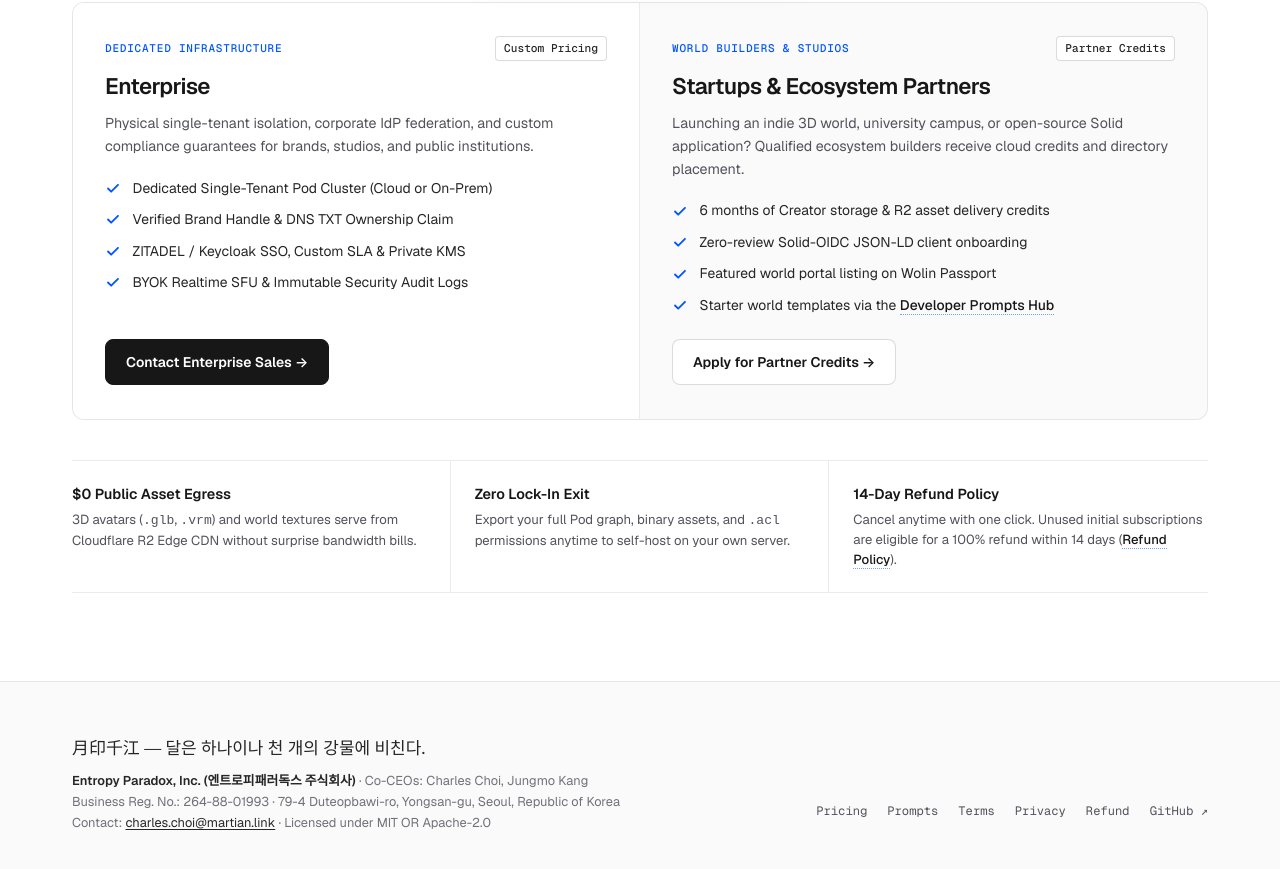
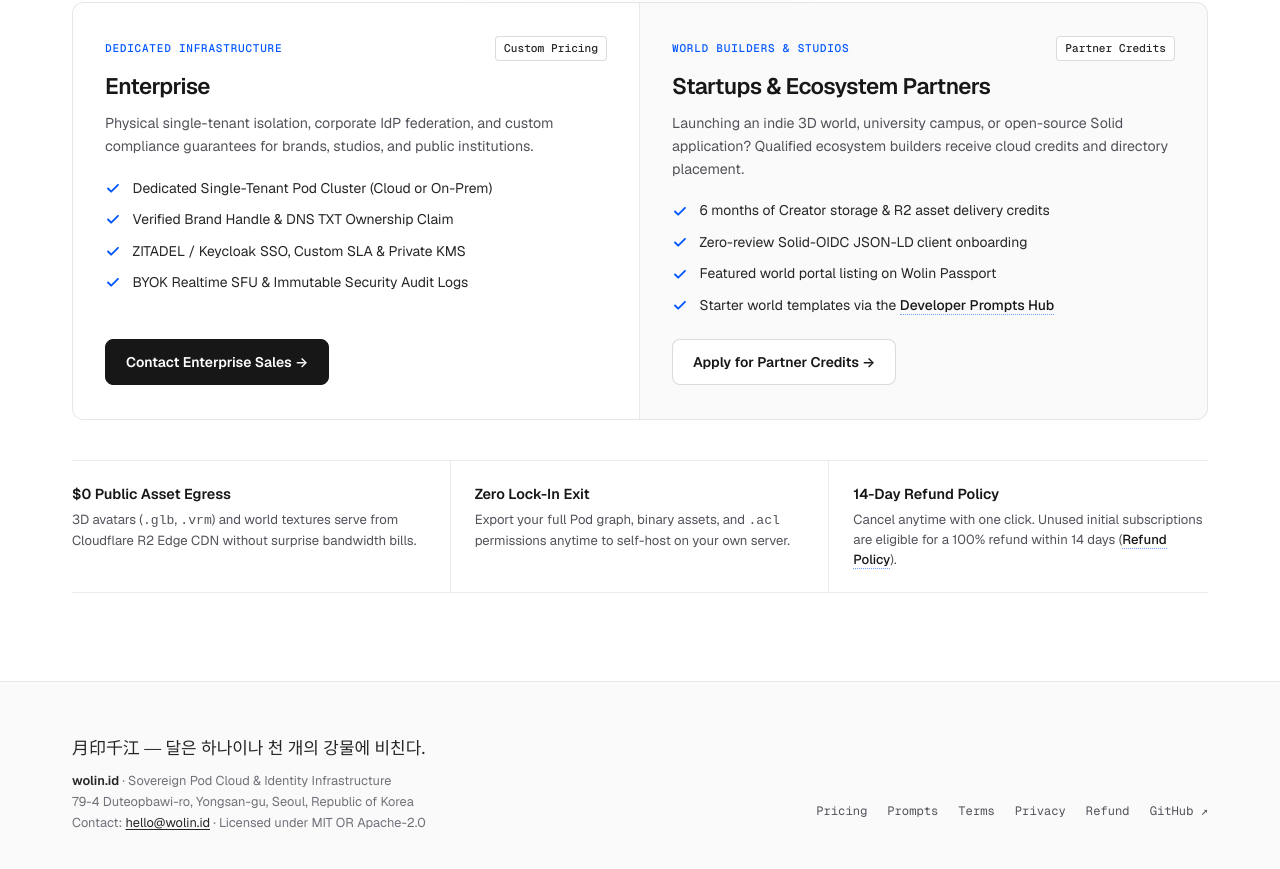
Before and after one commit to wolin-id/web, a plain HTML site: page pricing.html in a window 1280 px wide. Shown: the part 1014-1883 px from the top of the page. Drawn offline with nearby package versions, Linux system fonts and the light colour scheme; a web font is replaced by a local one.

Commit message:
chore(web): replace Entropy brand & email in UI/footers with wolin.id & hello@wolin.id

```diff
--- a/pricing.html
+++ b/pricing.html
@@ -727,7 +727,7 @@
       <div class="header-actions">
         <a href="/" class="header-link-mobile">Home</a>
         <a href="/prompts.html" class="header-link-mobile">Prompts</a>
-        <a href="mailto:charles.choi@martian.link?subject=Wolin%20Pod%20Onboarding" class="header-cta">Get Started</a>
+        <a href="mailto:hello@wolin.id?subject=Wolin%20Pod%20Onboarding" class="header-cta">Get Started</a>
       </div>
     </div>
   </header>
@@ -756,7 +756,7 @@
             </div>
             <p class="tier-summary">For individuals claiming a portable metaverse identity, 3D avatar closet, and Wolin Passport.</p>
 
-            <a href="mailto:charles.choi@martian.link?subject=Claim%20Free%20Wolin%20Pod" class="btn-plan">Claim Free Pod</a>
+            <a href="mailto:hello@wolin.id?subject=Claim%20Free%20Wolin%20Pod" class="btn-plan">Claim Free Pod</a>
 
             <div class="feature-divider">
               <div class="feature-group-title">Included in Free</div>
@@ -799,7 +799,7 @@
             </div>
             <p class="tier-summary">For builders, 3-character rare handle holders, and personal custom domain identities.</p>
 
-            <a href="mailto:charles.choi@martian.link?subject=Wolin%20Pro%20Subscription" class="btn-plan primary">Upgrade to Pro →</a>
+            <a href="mailto:hello@wolin.id?subject=Wolin%20Pro%20Subscription" class="btn-plan primary">Upgrade to Pro →</a>
 
             <div class="feature-divider">
               <div class="feature-group-title">Everything in Free, plus</div>
@@ -841,7 +841,7 @@
             </div>
             <p class="tier-summary">For 3D world hosts, live concert stages, and spatial commerce pop-up studios.</p>
 
-            <a href="mailto:charles.choi@martian.link?subject=Wolin%20Creator%20Subscription" class="btn-plan ink">Start Creator Plan</a>
+            <a href="mailto:hello@wolin.id?subject=Wolin%20Creator%20Subscription" class="btn-plan ink">Start Creator Plan</a>
 
             <div class="feature-divider">
               <div class="feature-group-title">Everything in Pro, plus</div>
@@ -904,7 +904,7 @@
               </li>
             </ul>
           </div>
-          <a href="mailto:charles.choi@martian.link?subject=Wolin%20Enterprise%20Cluster%20Inquiry" class="split-cta solid">Contact Enterprise Sales →</a>
+          <a href="mailto:hello@wolin.id?subject=Wolin%20Enterprise%20Cluster%20Inquiry" class="split-cta solid">Contact Enterprise Sales →</a>
         </div>
 
         <!-- Right: Startups & Ecosystem Partners -->
@@ -937,7 +937,7 @@
               </li>
             </ul>
           </div>
-          <a href="mailto:charles.choi@martian.link?subject=Wolin%20Ecosystem%20Partner%20Application" class="split-cta outline">Apply for Partner Credits →</a>
+          <a href="mailto:hello@wolin.id?subject=Wolin%20Ecosystem%20Partner%20Application" class="split-cta outline">Apply for Partner Credits →</a>
         </div>
       </section>
 
@@ -965,9 +965,9 @@
       <div>
         <div class="footer-quote">月印千江 — 달은 하나이나 천 개의 강물에 비친다.</div>
         <div class="footer-meta">
-          <strong>Entropy Paradox, Inc. (엔트로피패러독스 주식회사)</strong> · Co-CEOs: Charles Choi, Jungmo Kang<br>
-          Business Reg. No.: 264-88-01993 · 79-4 Duteopbawi-ro, Yongsan-gu, Seoul, Republic of Korea<br>
-          Contact: <a href="mailto:charles.choi@martian.link">charles.choi@martian.link</a> · Licensed under MIT OR Apache-2.0
+          <strong>wolin.id</strong> · Sovereign Pod Cloud &amp; Identity Infrastructure<br>
+          79-4 Duteopbawi-ro, Yongsan-gu, Seoul, Republic of Korea<br>
+          Contact: <a href="mailto:hello@wolin.id">hello@wolin.id</a> · Licensed under MIT OR Apache-2.0
         </div>
       </div>
       <div class="footer-links">
```
Also changed, not shown: index.html (+3 -3 lines), privacy.html (+4 -4 lines), prompts.html (+3 -3 lines), refund.html (+3 -3 lines), terms.html (+3 -3 lines).
